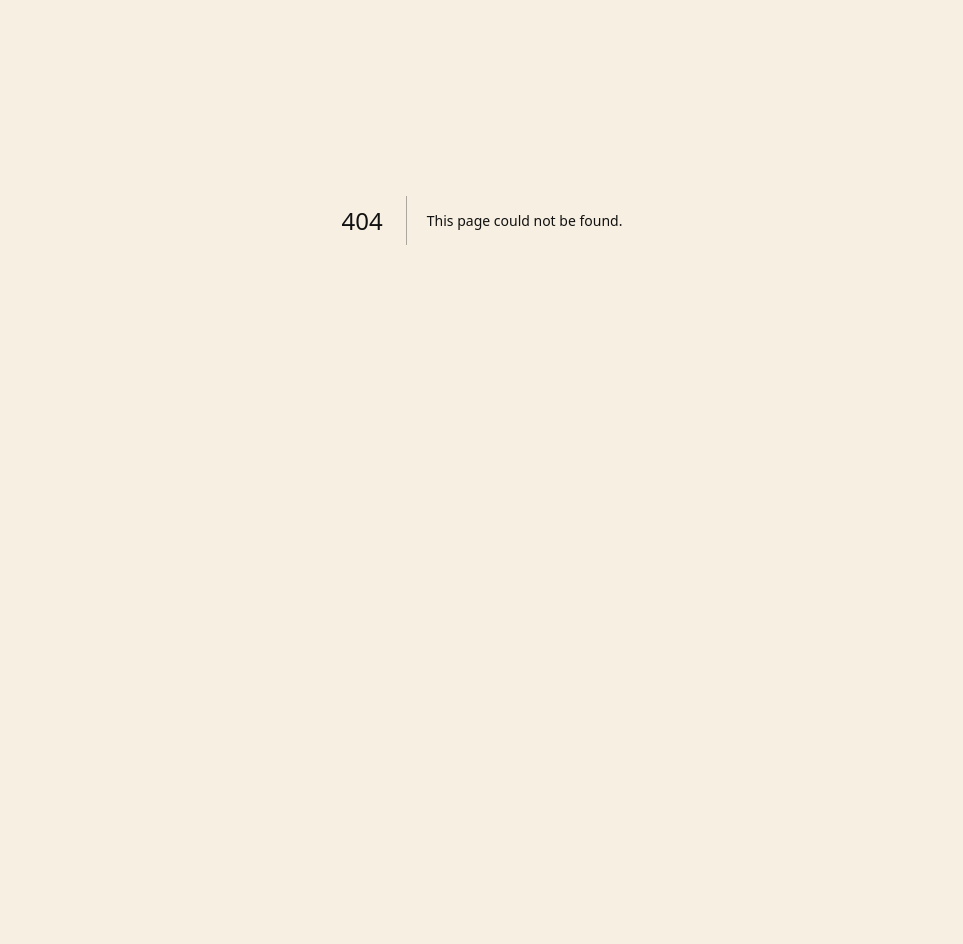
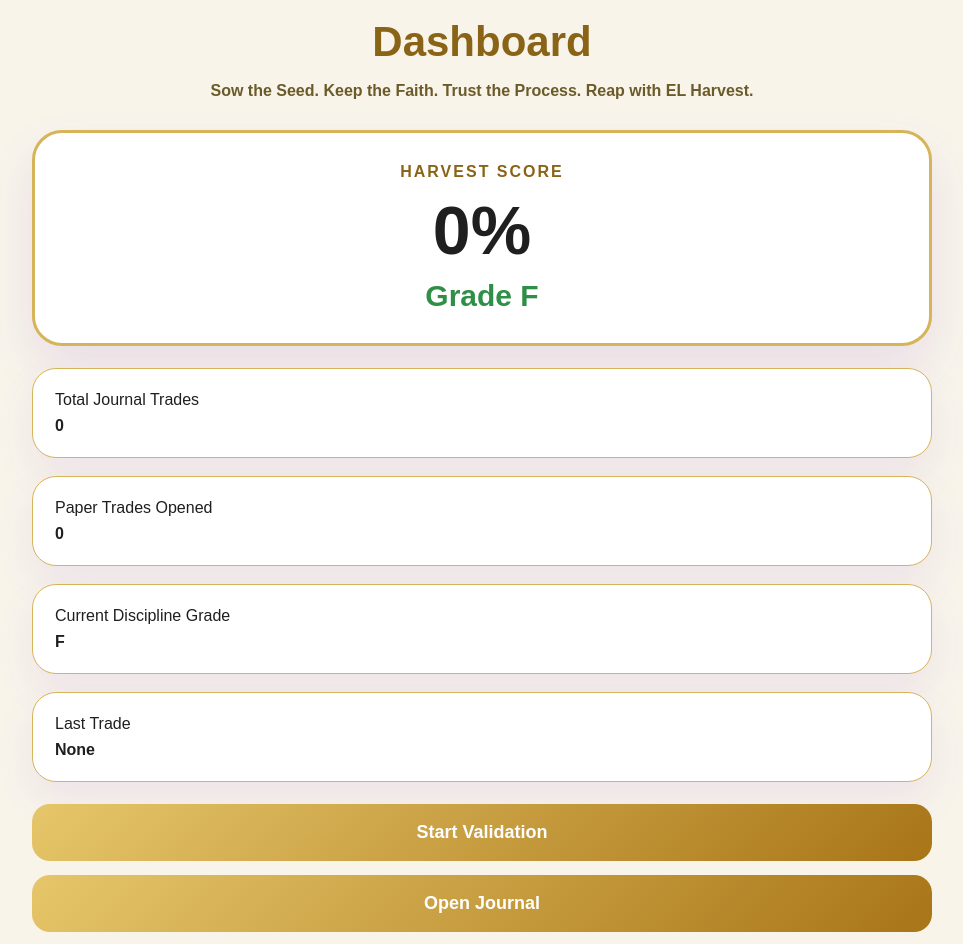
Before and after one commit to 1anointedradio-maker/elharvest-web, a Next.js app: page /dashboard in a window 1280 px wide. Before the commit this address had no page. Shown: the part 180-1124 px from the top of the page, without its empty margins (158-1121 px from the left). Before the commit the page ends 800 px from the top, so only its background shows below. Built offline with nearby package versions, Linux system fonts and the light colour scheme.

Commit message:
Create page.jsx

```diff
--- /dev/null
+++ b/app/dashboard/page.jsx
@@ -0,0 +1,184 @@
+"use client";
+
+import { useEffect, useState } from "react";
+
+export default function DashboardPage() {
+  const [journal, setJournal] = useState([]);
+  const [paperTrades, setPaperTrades] = useState([]);
+
+  useEffect(() => {
+    const savedJournal = localStorage.getItem("elharvest_journal");
+    const savedPaperTrades = localStorage.getItem("elharvest_paper_trades");
+
+    if (savedJournal) setJournal(JSON.parse(savedJournal));
+    if (savedPaperTrades) setPaperTrades(JSON.parse(savedPaperTrades));
+  }, []);
+
+  const latestTrade = journal[0];
+  const avgScore =
+    journal.length > 0
+      ? Math.round(
+          journal.reduce((sum, trade) => sum + Number(trade.score || 0), 0) /
+            journal.length
+        )
+      : 0;
+
+  const harvestGrade =
+    avgScore >= 90 ? "A+" :
+    avgScore >= 75 ? "B" :
+    avgScore >= 50 ? "C" :
+    avgScore >= 25 ? "D" :
+    "F";
+
+  return (
+    <main style={styles.page}>
+      <section style={styles.shell}>
+        <header style={styles.header}>
+          <img src="/el-harvest-logo.png" alt="EL Harvest Logo" style={styles.logo} />
+
+          <h1 style={styles.title}>Dashboard</h1>
+
+          <p style={styles.mantra}>
+            Sow the Seed. Keep the Faith. Trust the Process. Reap with EL Harvest.
+          </p>
+        </header>
+
+        <section style={styles.scoreCard}>
+          <p style={styles.scoreLabel}>HARVEST SCORE</p>
+          <div style={styles.score}>{avgScore}%</div>
+          <h2 style={styles.grade}>Grade {harvestGrade}</h2>
+        </section>
+
+        <section style={styles.grid}>
+          <div style={styles.card}>
+            <span>Total Journal Trades</span>
+            <strong>{journal.length}</strong>
+          </div>
+
+          <div style={styles.card}>
+            <span>Paper Trades Opened</span>
+            <strong>{paperTrades.length}</strong>
+          </div>
+
+          <div style={styles.card}>
+            <span>Current Discipline Grade</span>
+            <strong>{harvestGrade}</strong>
+          </div>
+
+          <div style={styles.card}>
+            <span>Last Trade</span>
+            <strong>
+              {latestTrade
+                ? `${latestTrade.ticker || "UNKNOWN"} — ${latestTrade.direction}`
+                : "None"}
+            </strong>
+          </div>
+        </section>
+
+        <section style={styles.navCard}>
+          <a href="/validation" style={styles.button}>Start Validation</a>
+          <a href="/journal" style={styles.button}>Open Journal</a>
+          <a href="/broker" style={styles.button}>Open Broker Hub</a>
+          <a href="/" style={styles.secondary}>← Back Home</a>
+        </section>
+      </section>
+    </main>
+  );
+}
+
+const styles = {
+  page: {
+    minHeight: "100vh",
+    background: "#F8F4EA",
+    color: "#1F1F1F",
+    fontFamily: "Arial, sans-serif",
+    padding: "28px",
+  },
+  shell: {
+    maxWidth: "900px",
+    margin: "0 auto",
+  },
+  header: {
+    textAlign: "center",
+    padding: "18px 10px 26px",
+  },
+  logo: {
+    width: "140px",
+    maxWidth: "55%",
+    height: "auto",
+    marginBottom: "8px",
+  },
+  title: {
+    margin: 0,
+    color: "#8A6416",
+    fontSize: "42px",
+    fontWeight: "900",
+  },
+  mantra: {
+    margin: "12px auto 0",
+    maxWidth: "640px",
+    color: "#6B5B2A",
+    fontWeight: "700",
+    lineHeight: "1.6",
+  },
+  scoreCard: {
+    padding: "30px",
+    border: "3px solid #D6B45A",
+    borderRadius: "30px",
+    background: "#FFFFFF",
+    textAlign: "center",
+    boxShadow: "0 22px 48px rgba(109, 40, 217, 0.10)",
+  },
+  scoreLabel: {
+    margin: 0,
+    color: "#8A6416",
+    fontWeight: "900",
+    letterSpacing: "2px",
+  },
+  score: {
+    fontSize: "68px",
+    fontWeight: "900",
+    margin: "10px 0",
+  },
+  grade: {
+    color: "#2F8F46",
+    fontSize: "30px",
+    margin: 0,
+  },
+  grid: {
+    display: "grid",
+    gap: "18px",
+    marginTop: "22px",
+  },
+  card: {
+    padding: "22px",
+    border: "1px solid #D6B45A",
+    borderRadius: "24px",
+    background: "#FFFFFF",
+    boxShadow: "0 18px 42px rgba(109, 40, 217, 0.08)",
+    display: "grid",
+    gap: "8px",
+  },
+  navCard: {
+    marginTop: "22px",
+    display: "grid",
+    gap: "14px",
+  },
+  button: {
+    display: "block",
+    padding: "18px",
+    borderRadius: "18px",
+    background: "linear-gradient(135deg, #E6C66A, #A87517)",
+    color: "#FFFFFF",
+    textAlign: "center",
+    textDecoration: "none",
+    fontSize: "18px",
+    fontWeight: "900",
+  },
+  secondary: {
+    color: "#8A6416",
+    textAlign: "center",
+    fontWeight: "900",
+    textDecoration: "none",
+  },
+};
```
